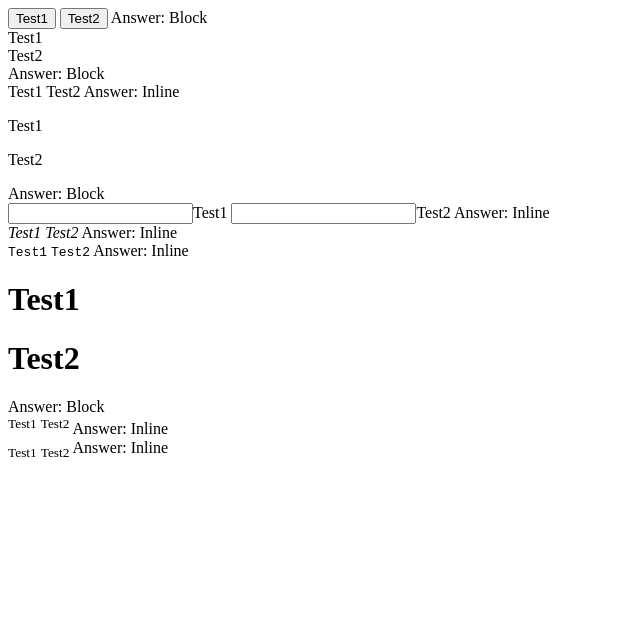
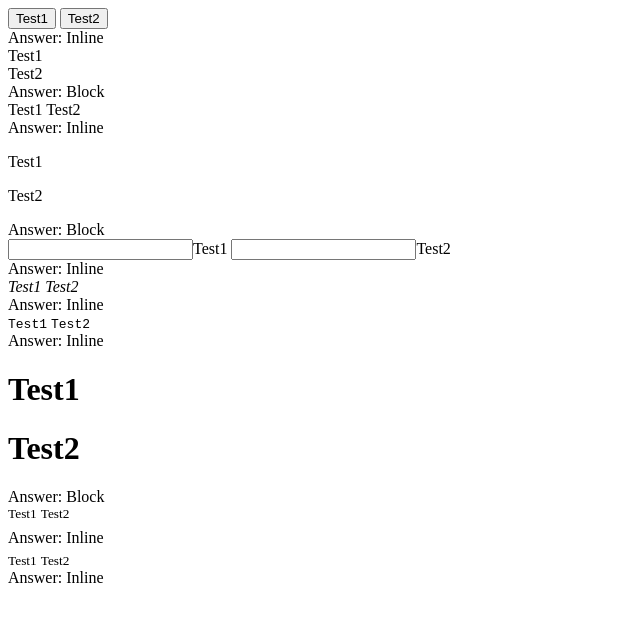
Before and after one commit to acciojob/block-or-inline-Rajatx7, a website: page main.html in a window 1280 px wide. Shown: the whole page, without its empty margins (0-640 px from the left). Drawn offline with Linux system fonts and the light colour scheme.

Commit message:
created a submission

```diff
--- a/main.html
+++ b/main.html
@@ -10,52 +10,52 @@
     <div>
       <button data-ns-test="block-inline-button">Test1</button>
       <button data-ns-test="block-inline-button">Test2</button>
-		Answer: Block
+		<div>Answer: Inline</div>
     </div>
     <div>
       <div data-ns-test="block-inline-div">Test1</div>
       <div data-ns-test="block-inline-div">Test2</div>
-		Answer: Block
+		<div>Answer: Block</div>
     </div>
     <div>
       <span data-ns-test="block-inline-span">Test1</span>
       <span data-ns-test="block-inline-span">Test2</span>
-		Answer: Inline
+		<div>Answer: Inline</div>
     </div>
     <div>
       <p data-ns-test="block-inline-p">Test1</p>
       <p data-ns-test="block-inline-p">Test2</p>
-		Answer: Block
+		<div>Answer: Block</div>
     </div>
     <div>
       <input data-ns-test="block-inline-input" />Test1
       <input data-ns-test="block-inline-input" />Test2
-		Answer: Inline
+		<div>Answer: Inline</div>
     </div>
     <div>
     <cite data-ns-test="block-inline-cite">Test1</cite>
     <cite data-ns-test="block-inline-cite">Test2</cite>
-		Answer: Inline
+		<div>Answer: Inline</div>
     </div>
     <div>
       <code data-ns-test="">Test1</code>
       <code data-ns-test="">Test2</code>
-		Answer: Inline
+		<div>Answer: Inline</div>
     </div>
     <div>
       <h1 data-ns-test="block-inline-h1">Test1</h1>
       <h1 data-ns-test="block-inline-h1">Test2</h1>
-		Answer: Block
+		<div>Answer: Block</div>
     </div>
     <div>
       <sup data-ns-test="block-inline-sup" >Test1</sup>
       <sup data-ns-test="block-inline-sup">Test2</sup>
-		Answer: Inline
+		<div>Answer: Inline</div>
     </div>
     <div>
       <sub data-ns-test="block-inline-sub">Test1</sub>
       <sub data-ns-test="block-inline-sub">Test2</sub>
-		Answer: Inline
+		<div>Answer: Inline</div>
     </div>
     <script type="text/javascript" src="./script.js"></script>
   </body>
```
